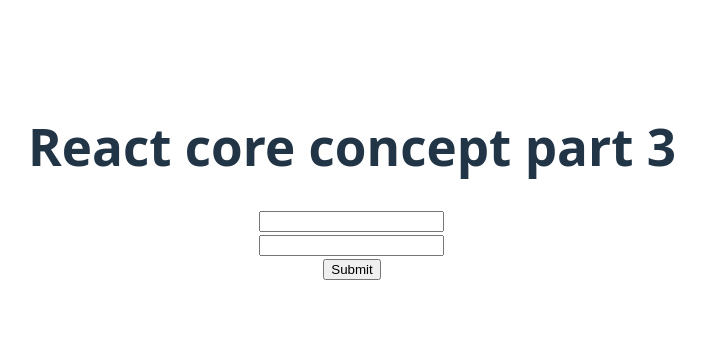
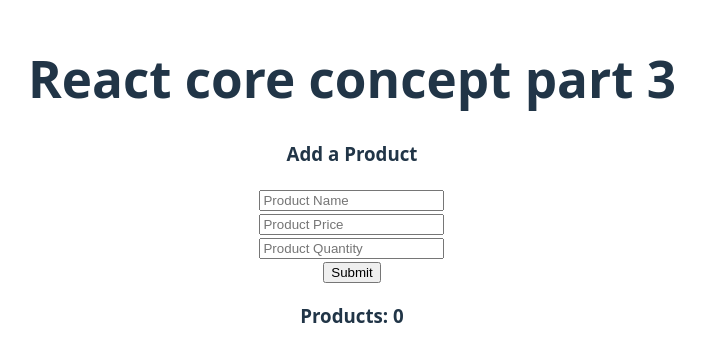
Before and after one commit to shihabsumon585/Web_course_B12_with_Programming-Hero, a React (Vite) app in the folder Milestone-08/Module-44/react-core-concept-part-2/: page / in a window 1280 px wide. Shown: the part 218-580 px from the top of the page, without its empty margins (288-993 px from the left). Built offline with nearby package versions, Linux system fonts and the light colour scheme.

Commit message:
product table making

```diff
--- a/Milestone-08/Module-44/react-core-concept-part-2/src/App.jsx
+++ b/Milestone-08/Module-44/react-core-concept-part-2/src/App.jsx
@@ -2,6 +2,8 @@
 import './App.css'
 import ActionForm from './components/ActionForm/ActionForm'
 import ControlledForm from './components/ControlledForm/ControlledForm'
+import HookForm from './components/HookForm.jsx/HookForm'
+import ProductManagement from './components/ProductManagement/ProductManagement'
 import SimpleForm from './components/SimpleForm/SimpleForm'
 import UnControlledForm from './components/UnControlledForm/UnControlledForm'
 
@@ -12,10 +14,12 @@ function App() {
     <>
 
       <h1>React core concept part 3</h1>
-      <UnControlledForm></UnControlledForm>
+      {/* <UnControlledForm></UnControlledForm> */}
       {/* <ControlledForm></ControlledForm> */}
       {/* <ActionForm></ActionForm> */}
       {/* <SimpleForm></SimpleForm> */}
+      {/* <HookForm></HookForm> */}
+      <ProductManagement></ProductManagement>
 
     </>
   )
--- a/Milestone-08/Module-44/react-core-concept-part-2/src/__get__form__data__.js
+++ b/Milestone-08/Module-44/react-core-concept-part-2/src/__get__form__data__.js
@@ -14,4 +14,6 @@
  *
  * 4. Uncontrolled using Ref
  *
+ * 5. Hook Form
+ *
  */
--- /dev/null
+++ b/Milestone-08/Module-44/react-core-concept-part-2/src/components/HookForm.jsx/HookForm.jsx
@@ -0,0 +1,27 @@
+import React from 'react';
+import useInputField from '../../hooks/UseInputField';
+
+const HookForm = () => {
+    const [name, nameOnChange] = useInputField("");
+    const [email, emailOnChange] = useInputField("");
+    const [password, passwordOnChange] = useInputField("");
+    const handleSubmit = e => {
+        e.preventDefault();
+        console.log("submit", name, email, password);
+    }
+    return (
+        <div>
+            <form onSubmit={handleSubmit}>
+                <input defaultValue={name} type="text" onChange={nameOnChange} placeholder='Name' />
+                <br />
+                <input  type="email" onChange={emailOnChange} placeholder='Email' />
+                <br />
+                <input type="password" onChange={passwordOnChange} placeholder='Password' />
+                <br />
+                <input type="submit" value="Submit" />
+            </form>
+        </div>
+    );
+};
+
+export default HookForm;
--- /dev/null
+++ b/Milestone-08/Module-44/react-core-concept-part-2/src/components/ProductManagement/ProductForm.jsx
@@ -0,0 +1,32 @@
+import React from 'react';
+
+const ProductForm = ({handleAddProduct}) => {
+
+    const handleFormSubmit = e => {
+        e.preventDefault();
+        const name = e.target.name.value;
+        const price = e.target.price.value;
+        const quantity = e.target.quantity.value;
+
+        const newProduct = {name, price, quantity}
+        // console.log(newProduct);
+        handleAddProduct(newProduct);
+    }
+
+    return (
+        <div>
+            <h3>Add a Product</h3>
+            <form onSubmit={handleFormSubmit}>
+                <input type="text" name="name" placeholder='Product Name' />
+                <br />
+                <input type="text" name='price' placeholder='Product Price' />
+                <br />
+                <input type="text" name='quantity' placeholder='Product Quantity' />
+                <br />
+                <input type="submit" value="Submit" />
+            </form>
+        </div>
+    );
+};
+
+export default ProductForm;
--- /dev/null
+++ b/Milestone-08/Module-44/react-core-concept-part-2/src/components/ProductManagement/ProductManagement.jsx
@@ -0,0 +1,22 @@
+import React, { useState } from 'react';
+import ProductForm from './ProductForm';
+import ProductTable from './ProductTable';
+
+const ProductManagement = () => {
+
+    const [products, setProducts] = useState([]);
+
+    const handleAddProduct = newProduct => {
+        const newProducts = [...products, newProduct];
+        setProducts(newProducts);
+    }
+
+    return (
+        <div>
+            <ProductForm handleAddProduct={handleAddProduct}></ProductForm>
+            <ProductTable products={products}></ProductTable>
+        </div>
+    );
+};
+
+export default ProductManagement;
--- /dev/null
+++ b/Milestone-08/Module-44/react-core-concept-part-2/src/components/ProductManagement/ProductTable.jsx
@@ -0,0 +1,12 @@
+import React from 'react';
+
+const ProductTable = ({products}) => {
+
+    return (
+        <div>
+            <h3>Products: {products.length}</h3>
+        </div>
+    );
+};
+
+export default ProductTable;
--- /dev/null
+++ b/Milestone-08/Module-44/react-core-concept-part-2/src/hooks/UseInputField.jsx
@@ -0,0 +1,12 @@
+import { useState } from "react"
+
+const useInputField = (defaultValue) => {
+    const [fieldValue, setFieldValue] = useState(defaultValue);
+
+    const handleFiledOnChange = e => {
+        setFieldValue(e.target.value);
+    }
+
+    return [fieldValue, handleFiledOnChange];
+}
+export default useInputField;
```
